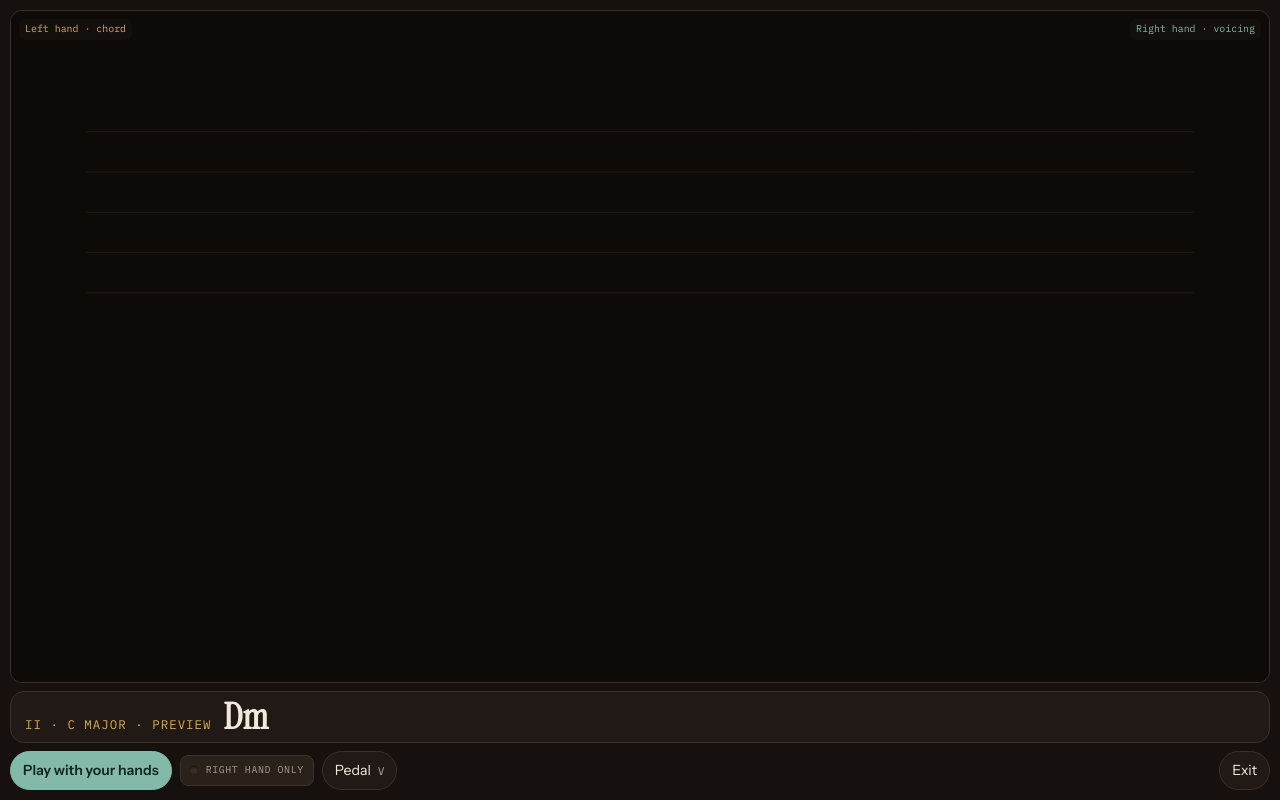
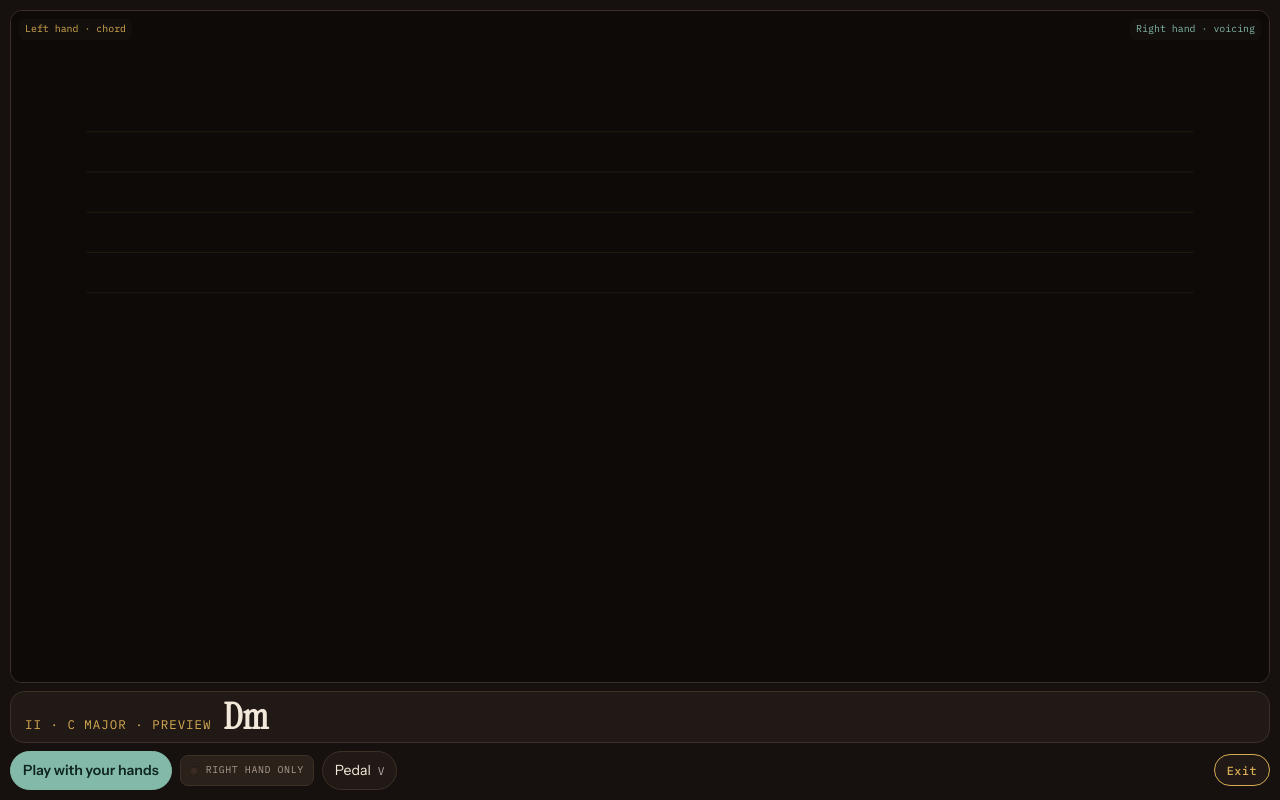
Before and after one commit to JoNoToPo/synth-conductor, a plain HTML site: page index.html in a window 1280 px wide. Both pictures are taken after a click on the button "Full screen". Drawn offline with Linux system fonts and the light colour scheme.

Commit message:
Full screen button sits with the chips and moves into the button row in full screen
Co-Authored-By: Claude Opus 5.5 <noreply@anthropic.com>

```diff
--- a/index.html
+++ b/index.html
@@ -92,7 +92,9 @@
         <button class="chip" id="tapQuick" type="button" title="Tap the beat a few times to set the tempo">Tap</button>
         <button class="chip" id="clickQuick" type="button" aria-pressed="false" title="Metronome click">Click</button>
         <button class="chip" id="videoBtn" type="button" aria-pressed="false" title="Hide the camera picture to make room. Your hands are still tracked">Hide video</button>
+        <button class="chip fs-keep" id="fullBtn" type="button" aria-pressed="false" title="Just the camera, the chord and the pads, filling the screen. Esc to leave">Full screen</button>
       </div>
+
       <div class="pads" id="pads"></div>
 
       <div class="row">
@@ -104,7 +106,6 @@
         <button class="btn pedalbtn fs-keep" id="pedalBtn" type="button" aria-pressed="false"
           title="Sustain pedal: notes keep ringing after you let go, and chords blur together until you lift it. Click to latch, or hold the pedal key">Pedal
           <span class="pk" id="pedalKeyHint">V</span></button>
-        <button class="btn fs-keep" id="fullBtn" type="button" aria-pressed="false" title="Just the camera, the chord and the pads, filling the screen. Esc to leave">Full screen</button>
       </div>
       <p class="msg" id="camMsg" hidden></p>
     </section>
--- a/js/boot.js
+++ b/js/boot.js
@@ -370,6 +370,8 @@ function setFull(on){
   if(document.body.classList.contains('full')===on)return;
   document.body.classList.toggle('full',on);
   $('fullBtn').textContent=on?'Exit':'Full screen'; $('fullBtn').setAttribute('aria-pressed',on);
+  // The button sits with the chips, which full screen hides: it moves into the button row there, and back after
+  (on?document.querySelector('.stage>.row'):$('gbar')).appendChild($('fullBtn'));
   const el=document.documentElement, req=el.requestFullscreen||el.webkitRequestFullscreen;
   if(on&&req&&!document.fullscreenElement){ fullApi=true; Promise.resolve(req.call(el,{navigationUI:'hide'})).catch(()=>{fullApi=false}); }
   if(!on&&fullApi){ fullApi=false; const ex=document.exitFullscreen||document.webkitExitFullscreen; if(ex&&(document.fullscreenElement||document.webkitFullscreenElement))Promise.resolve(ex.call(document)).catch(()=>{}); }
```
